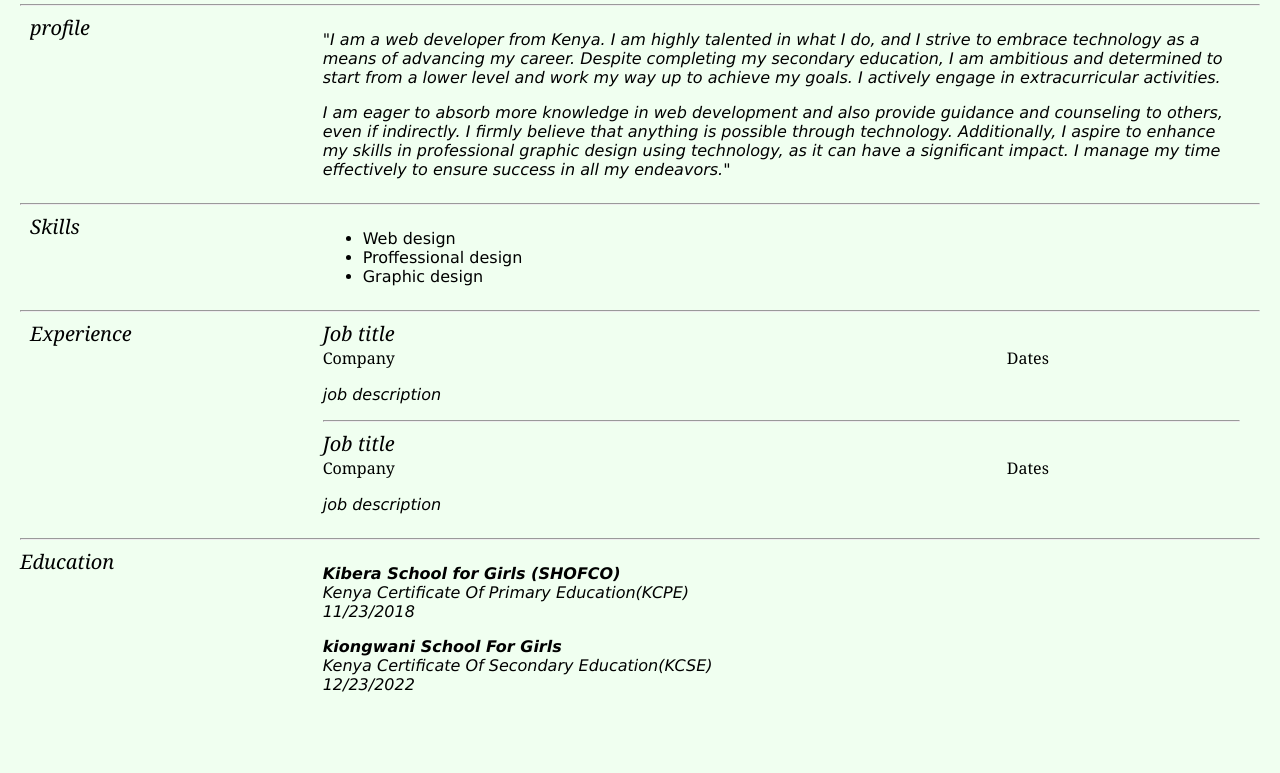
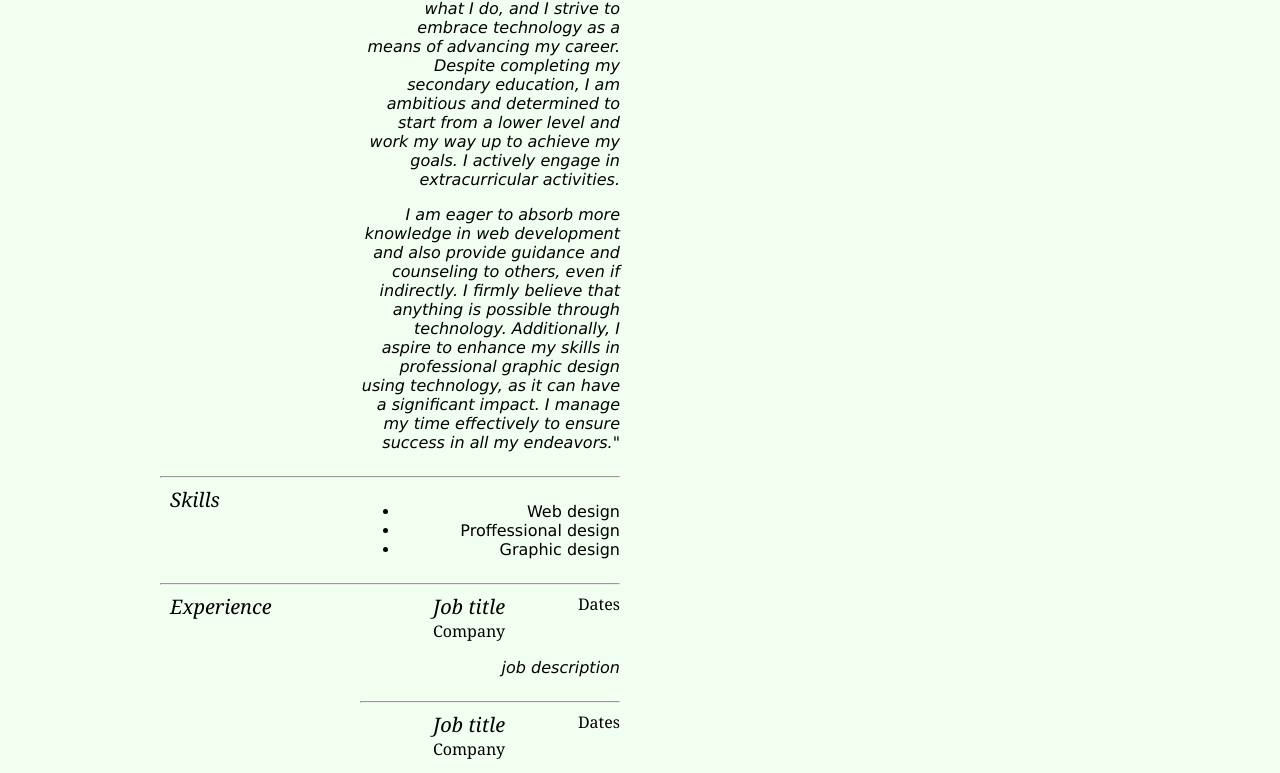
Before and after one commit to Brenda15-sys/CV, a plain HTML site: page cv.html in a window 1280 px wide. Shown: the part 235-1008 px from the top of the page. Before the commit the page ends 965 px from the top, so only its background shows below. Drawn offline with Linux system fonts and the light colour scheme.

Commit message:
git respoansive

```diff
--- a/cv.html
+++ b/cv.html
@@ -18,6 +18,8 @@
         </ul>
       </div>
     </nav>
+
+    <div class="paper background"
     <header id="info">
       <div class="left">
         <h1>Brenda Khamali</h1>
@@ -35,8 +37,9 @@
     </header>
 
     <main>
+      <hr />
+
       <section id="Profile">
-        <hr />
         <div class="left">
           <h3>profile</h3>
         </div>
@@ -72,6 +75,7 @@
           </ul>
         </div>
       </section>
+
       <hr />
 
       <section id="Experience">
@@ -105,8 +109,9 @@
         </div>
       </section>
 
+      <hr />
+
       <section id="education">
-        <hr />
         <div class="left">
           <h4>Education</h4>
         </div>
@@ -124,6 +129,7 @@
         </div>
       </section>
     </main>
+  </div>
 
     <!--Testing git-->
   </body>
--- a/styles.css
+++ b/styles.css
@@ -68,7 +68,7 @@ h5 {
   max-width: 11oopx;
   margin: 0 auto;
   padding: 0 30px;
-  grid-template-rows:none
+  grid-template-rows: none;
 }
 
 .navbar {
@@ -90,7 +90,7 @@ h5 {
 
 .navbar a {
   color: white;
-  text-decoration:none ;
+  text-decoration: none;
   font-family: Arial, Helvetica, sans-serif;
   font-size: 10px;
   font-weight: bold;
@@ -106,27 +106,24 @@ h5 {
                        CV
 /**************************************************************************/
 
-/*my display*/
-
-.left {
-  display: inline-block;
-  width: 24%;
+.paper background {
+  background-color:white;
+  max-width: 1000px;
+  margin:20px auto;
+  padding: 20px;
 }
 
-.right {
-  display: inline-block;
-  width: 74%;
+#info, main {
+  max-width: 1000px;
+  padding:0 20px;
 }
 
-section .left {
-  display: inline-block;
-  width: 24%;
-  vertical-align: top;
+#info {
+  margin: 30px auto;
 }
 
-section .right {
-  display: inline-block;
-  width: 74%;
+main{
+  margin: 0 auto;
 }
 
 #info h1 {
@@ -137,19 +134,53 @@ section .right {
   margin: 0;
 }
 
-#info .right {
-  vertical-align: bottom;
-  text-align: right;
+.
+
+/*my display*/
+
+@media screen and (mmax-width: 700px) {
+  #info .left{
+    text-align: center;
+  }
+
+  #info .right{
+    text-align:center;
+    margin-top: 20px;
+  }
+
+  section .right{
+    margin: 20px;
+  }
+
+  section h4 {
+    font-weight: bold;
+  }
 }
 
-.work-title-left {
-  display: inline-block;
-  width: 74%;
+@media  screen and (min-width: 800px){
+  #info {
+    display: grid;
+    grid-template-columns: 1fr 1fr;
+  }
+
+  #info .right {
+    align-self: end;
+    text-align: right;
+  }
+
+  section{
+    display:grid;
+    grid-template-columns: 200px 1fr;
+  }
 }
 
-.work-title-right {
-  display: inline-block;
-  width: 24%;
+.work-item{
+  display:grid;
+  grid-template-columns:3fr 1f;
+}
+
+.work-item p {
+  grid-area: 2/ 1 / 3 / 3 ;
 }
 
 /**************************************************************************
@@ -162,11 +193,11 @@ section .right {
 
 h1 {
   text-align: center;
-  border: 10px groove;
+  border: 10px groov;
 }
 
 #test {
-  border: 15px solid purple;
+  border: 15px solid purpl;
   padding: 10px 30px 10px 10px;
 }
 
@@ -184,8 +215,8 @@ p {
 
 #grid-container {
   display: grid;
-  grid-template-column: 150px auto auto;
-  grid-template-row: auto 1fr 1fr;
+  grid-template-columns: 150px auto auto;
+  grid-template-rows: auto 1fr 1fr;
   gap: 10px;
 }
 
@@ -198,18 +229,20 @@ p {
 #menu {
   grid-column: 1/2;
   grid-row: 2/4;
-  border: 1px solid red;
+  border: 1px solid re;
 }
 
 #image {
   grid-column: 2/4;
   grid-row: 2/3;
-  border: 1px solid blue;
+  border: 1px solid blu;
+  align-self: first baseline;
 }
 
 #article1 {
   grid-column: 2/3;
   grid-row: 3/3;
+  align-self: auto;
 }
 
 #article2 {
@@ -218,7 +251,7 @@ p {
 }
 
 h1 {
-  color: blue;
+  color: blu;
   font-family: Lucida;
 }
 
@@ -248,7 +281,7 @@ caption {
 }
 
 body {
-  background-color: blan;
+  background-color: bla;
 }
 
 /**************************************************************************
```
